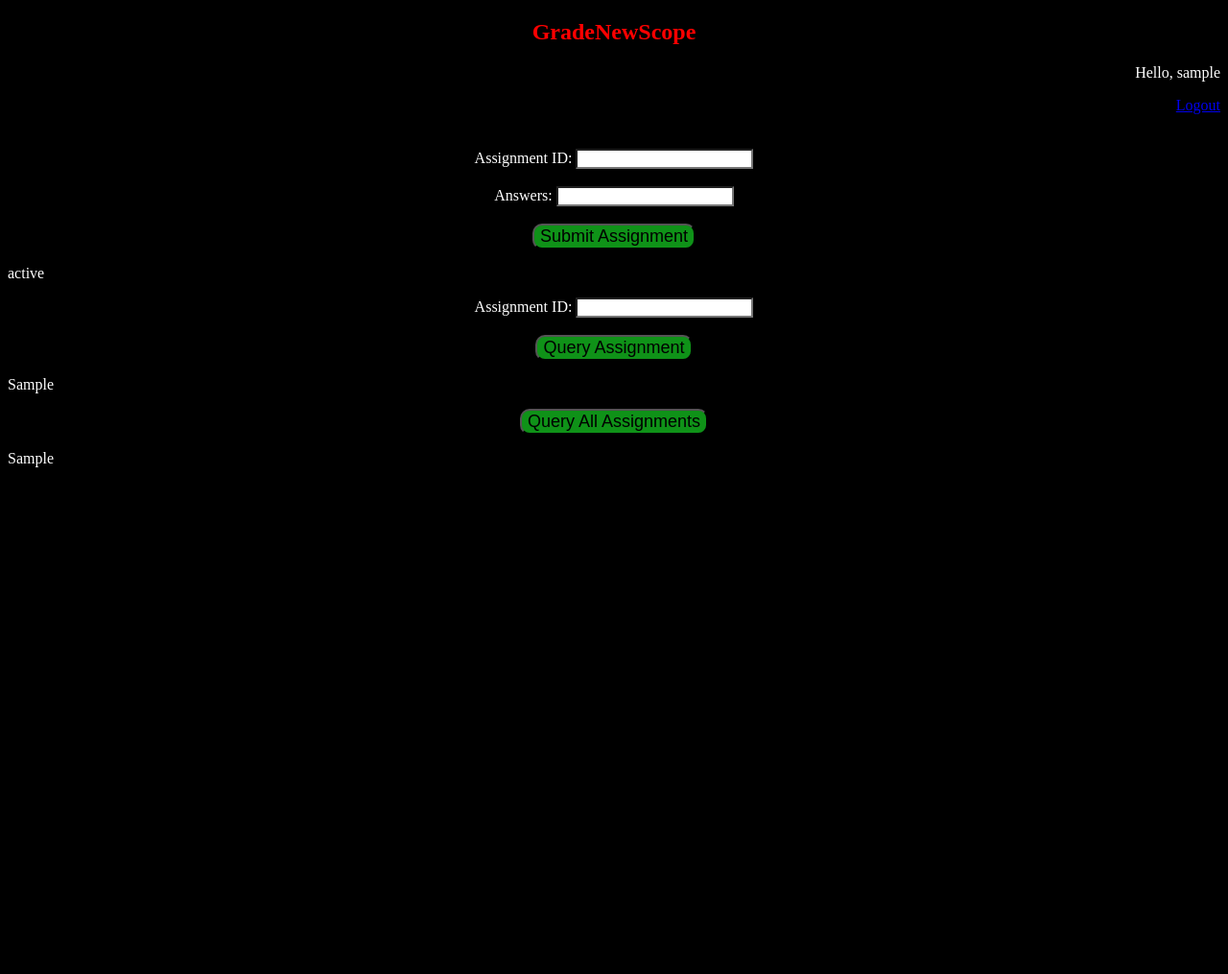
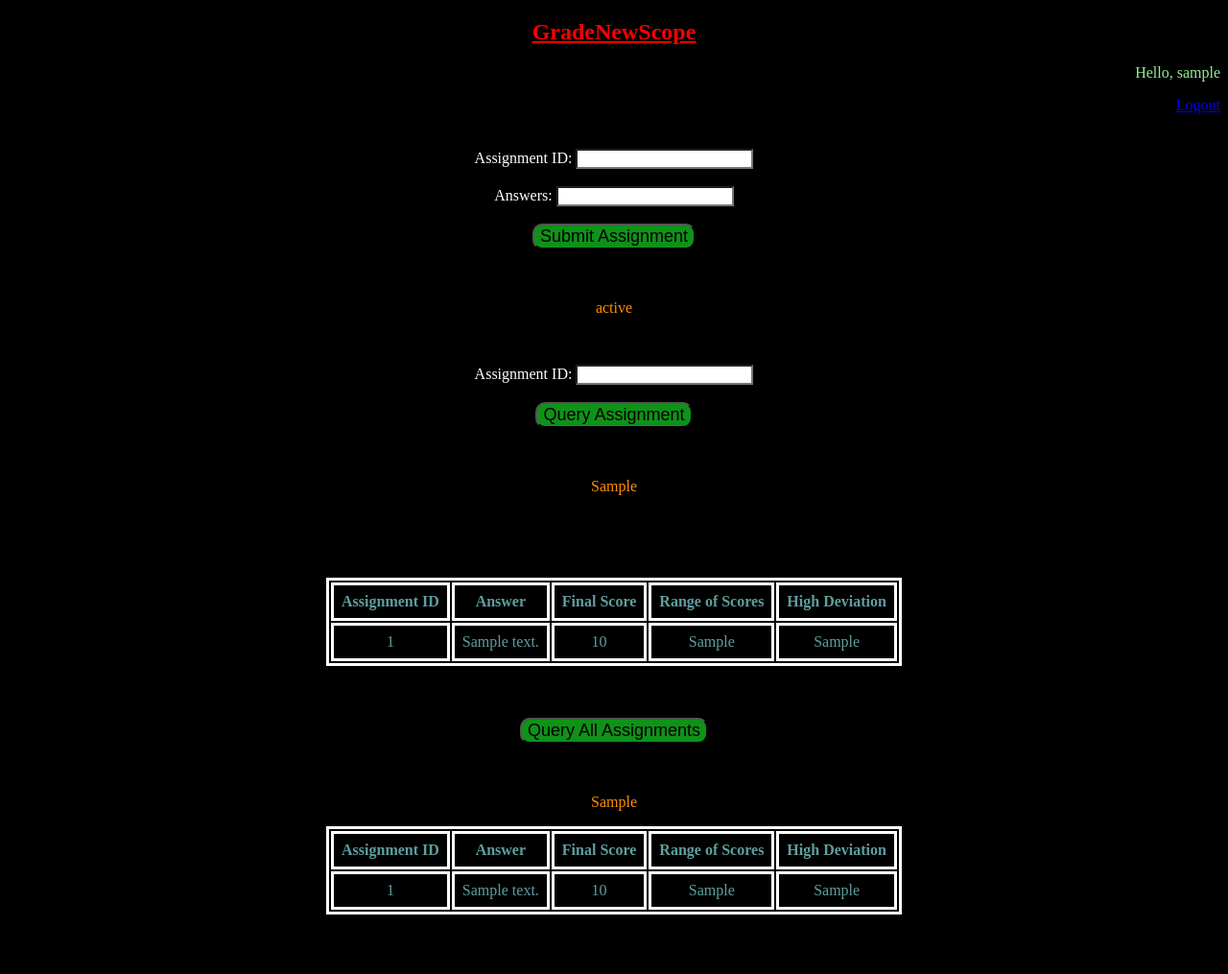
Before and after one commit to satyakinkohli/blockchain-final-project, a Flask app: template frontend/templates/student_homepage.html in a window 1280 px wide. Shown: the whole page at 96% size. Before the commit the page ends 487 px from the top, so only its background shows below. Run offline with Flask 2, Linux system fonts and the light colour scheme; the template is opened without the code that fills it: most values are stand-ins (such as "Sample title", 1, 10 or a date in 2020).

Commit message:
everything working

```diff
--- a/frontend/app.py
+++ b/frontend/app.py
@@ -8,6 +8,7 @@ from functools import wraps
 import json
 from numpy import var
 import utils
+import re
 
 ##### GLOBAL VARIABLES #####
 
@@ -48,7 +49,11 @@ adminEnrolled = False
 
 @app.route("/")
 def homepage():
-    return render_template("homepage.html")
+    if session.get('message'):
+        var = {'message': session['message']}
+        return render_template("homepage.html", **var)
+    else:
+        return render_template("homepage.html")
 
 
 # login_register_post() - begins the process of sign in or sign up
@@ -56,6 +61,7 @@ def homepage():
 def login_register_post():
     if request.form['welcomeuser'] == 'Sign In':
         if request.form['email'] in student_dict and student_dict[request.form['email']]['pwd'] == request.form['passwd']:
+            session.pop('message', None)
             session.pop('email', None)
             session['email'] = request.form['email']
             session.pop('uname', None)
@@ -63,20 +69,7 @@ def login_register_post():
             login_user(User(request.form['email']))
             return redirect(user_type(request.form['email']))
         elif request.form['email'] in teacher_dict and teacher_dict[request.form['email']]['pwd'] == request.form['passwd']:
-            session.pop('email', None)
-            session['email'] = request.form['email']
-            session.pop('uname', None)
-            session['uname'] = request.form['uname']
-            print("here")
-            login_user(User(request.form['email']))
-            print("here too")
-            return redirect(user_type(request.form['email']))
-        else:
-            flash('Incorrect email/password')
-            return redirect('/')
-    elif request.form['welcomeuser'] == 'Sign Up':
-        response = handle_setup(request.form)
-        if response == "success":
+            session.pop('message', None)
             session.pop('email', None)
             session['email'] = request.form['email']
             session.pop('uname', None)
@@ -84,7 +77,20 @@ def login_register_post():
             login_user(User(request.form['email']))
             return redirect(user_type(request.form['email']))
         else:
-            flash('Registration failed! You are already registered', 'error')
+            session['message'] = "Incorrect email/password"
+            return redirect('/')
+    elif request.form['welcomeuser'] == 'Sign Up':
+        response = handle_setup(request.form)
+        if response == "success":
+            session.pop('message', None)
+            session.pop('email', None)
+            session['email'] = request.form['email']
+            session.pop('uname', None)
+            session['uname'] = request.form['uname']
+            login_user(User(request.form['email']))
+            return redirect(user_type(request.form['email']))
+        else:
+            session['message'] = "Already registered or, wrong email format"
             return redirect('/')
     else:
         pass
@@ -108,7 +114,7 @@ def handle_setup(form_data):
     if (email in student_dict) or (len(student_dict) > 50):
         return "failure"
     # if teacher already exists OR if there are more than 5 teachers, fail
-    elif (email in teacher_dict) or (len(teacher_dict) > 5):
+    elif (email in teacher_dict) or (len(teacher_dict) >= 5):
         return "failure"
     # else assign the user a wallet
     else:
@@ -249,16 +255,17 @@ def student_home():
                 var['email'], assignment_id)
             if queryAssignmentResult is True:
                 var['queryAssignmentOutput'] = queryAssignmentOutput
+                print(queryAssignmentOutput)
             else:
                 var[
-                    'queryAssignmentOutput'] = "Failed to query the assignment. Either you have not submitted this assignment, or it has not been graded by enough (5) professors yet."
+                    'queryAssignmentOutputAlt'] = "Failed to query the assignment. Either you have not submitted this assignment, or it has not been graded by enough (5) professors yet."
         else:
             queryAllAssignmentsResult, queryAllAssignmentsOutput = fabric_queryAllAssignments(
                 var['email'])
             if queryAllAssignmentsResult is True:
                 var['queryAllAssignmentsOutput'] = queryAllAssignmentsOutput
             else:
-                var['queryAllAssignmentsOutput'] = "No assignment has been evaluated until now"
+                var['queryAllAssignmentsOutputAlt'] = "No assignment has been evaluated until now"
         return render_template('student_homepage.html', **var)
     else:
         return render_template('student_homepage.html', username=session['uname'], email=session['email'])
@@ -277,7 +284,7 @@ def teacher_home():
 
         if request.form['teacher_submit'] == 'Submit Grade':
             assignment_id = request.form['assignment_id']
-            student_id = request.form['student_id']
+            student_id = fixUserID(request.form['student_id'])
             teacher_grade = request.form['teacher_grade']
             submitScoreResult = fabric_submitScore(
                 rav['email'], student_id, assignment_id, teacher_grade)
@@ -289,9 +296,11 @@ def teacher_home():
         queryUngradedAssignmentResult, queryUngradedAssignmentOutput = fabric_queryUngradedAssignment(
             rav['email'])
         if queryUngradedAssignmentResult is True:
+            queryUngradedAssignmentOutput = modfifyUserID(
+                queryUngradedAssignmentOutput)
             rav['queryUngradedAssignmentOutput'] = queryUngradedAssignmentOutput
         else:
-            rav['queryUngradedAssignmentOutput'] = "There is no assignment for you to grade right now."
+            rav['queryUngradedAssignmentOutputAlt'] = "There is no assignment for you to grade right now."
 
         return render_template('teacher_homepage.html', **rav)
     else:
@@ -302,10 +311,33 @@ def teacher_home():
         queryUngradedAssignmentResult, queryUngradedAssignmentOutput = fabric_queryUngradedAssignment(
             ravtemp['email'])
         if queryUngradedAssignmentResult is True:
+            queryUngradedAssignmentOutput = modfifyUserID(
+                queryUngradedAssignmentOutput)
             ravtemp['queryUngradedAssignmentOutput'] = queryUngradedAssignmentOutput
         else:
             ravtemp['queryUngradedAssignmentOutput'] = "There is no assignment for you to grade right now."
         return render_template('teacher_homepage.html', **ravtemp)
+
+# making userID more intuitive to use
+def modfifyUserID(dictData):
+    for item in dictData:
+        userID = item['userID']
+        endOfEmail = userID.find('@student.com') + 12
+        userID_secondHalf = userID[endOfEmail:]
+        startOfEmail = len("x509::/OU=client+OU=org1+OU=department1/CN=")
+        userID_firstHalf = userID[:startOfEmail]
+        actualUserID = userID[startOfEmail:endOfEmail]
+        item['userID'] = actualUserID
+
+    return dictData
+
+
+# fixing userID to use it for the chaincode
+def fixUserID(userID):
+    userID_firstHalf = "x509::/OU=client+OU=org1+OU=department1/CN="
+    userID_secondHalf = "::/C=US/ST=California/L=San Francisco/O=org1.example.com/CN=ca.org1.example.com"
+    userID = userID_firstHalf + str(userID) + userID_secondHalf
+    return userID
 
 
 # student submits their assignment
@@ -344,7 +376,7 @@ def fabric_queryAssignment(email, assignment_id):
     if DEBUG:
         print(queryAssignmentOutput)
 
-    if queryAssignmentOutput[-10:] != "successful":
+    if queryAssignmentOutput == "None":
         return False, ""
     else:
         return True, format_queryAssignment(queryAssignmentOutput)
@@ -352,9 +384,17 @@ def fabric_queryAssignment(email, assignment_id):
 
 # formats the output of the student queryAssignment
 def format_queryAssignment(string):
-    newString = string[0:-18]
-    list_format = eval(newString)
-    return list_format[0]
+    string = string[:-19]
+    if string.find("true") != -1:
+        sindex = string.find("true")
+        lindex = sindex + 4
+        modString = string[:sindex] + "True" + string[lindex:]
+    else:
+        sindex = string.find("false")
+        lindex = sindex + 5
+        modString = string[:sindex] + "False" + string[lindex:]
+    dictFormat = eval(modString)
+    return dictFormat
 
 
 # student queries all their assignments
@@ -370,6 +410,8 @@ def fabric_queryAllAssignments(email):
     if DEBUG:
         print(queryAllAssignmentsOutput)
 
+    print(queryAllAssignmentsOutput)
+
     if queryAllAssignmentsOutput == "None":
         return False, ""
     else:
@@ -378,9 +420,15 @@ def fabric_queryAllAssignments(email):
 
 # formats the output of the student queryAllAssignments
 def format_queryAllAssignments(string):
-    newString = string[0: -19]
-    list_format = eval(newString)
-    return list_format
+    string = string[:-19]
+    trueResults = [_.start() for _ in re.finditer("true", string)]
+    for index in trueResults:
+        string = string[:index] + "True" + string[index+4:]
+    falseResults = [_.start() for _ in re.finditer("false", string)]
+    for index in falseResults:
+        string = string[:index] + "False" + string[index+5:]
+    listFormat = eval(string)
+    return listFormat
 
 
 # teacher submits an assignment score
--- a/frontend/templates/student_homepage.html
+++ b/frontend/templates/student_homepage.html
@@ -1,76 +1,204 @@
 <!DOCTYPE html>
 <html lang="en">
 	<head>
-    <meta charset="UTF-8">
-    <meta http-equiv="X-UA-Compatible" content="IE=edge">
-    <meta name="viewport" content="width=device-width, initial-scale=1.0">
+		<meta charset="UTF-8" />
+		<meta http-equiv="X-UA-Compatible" content="IE=edge" />
+		<meta name="viewport" content="width=device-width, initial-scale=1.0" />
+		<style>
+			table {
+				border: 3px solid white;
+			}
+
+			th, td {
+                border: 3px solid white;
+                padding: 8px;
+            }
+
+			.centerTable {
+				margin-left: auto;
+				margin-right: auto;
+			}
+		</style>
 		<title>Student Homepage</title>
 	</head>
-<body style="background-color: black; color: white;">
-
-    <h2 style="color:red; text-align: center;" > GradeNewScope </h2>
+	<body style="background-color: black; color: white">
+		<h2 style="color: red; text-align: center"><u>GradeNewScope</u></h2>
 		<div>
-        <p style= "text-align:right">Hello, {{username}} </p>
+			<p style="text-align: right; color: lightgreen">Hello, {{username}}</p>
 		</div>
 
-    <div>
+		<div style="color: cyan">
+			<a href="/" style="float: right">
+				<form action="/logout" method="post">Logout</form>
+			</a>
+			<br /><br /><br />
+		</div>
 
-        <a href="/" style="float:right">
-            <form action="/logout" method="post">
-                Logout
+		<div style="text-align: center">
+			<form
+				action="/student_home"
+				id="submit_answer"
+				name="submit_answer"
+				method="post"
+			>
+				<input
+					type="hidden"
+					id="student_id"
+					name="student_id"
+					value="{{email}}"
+				/>
+				<label for="assignmentID">Assignment ID:</label>
+				<input
+					style="border-radius: 0px"
+					type="text"
+					id="assignment_id"
+					name="assignment_id"
+				/><br /><br />
+				<label for="studentAnswer">Answers:</label>
+				<input
+					style="border-radius: 0px"
+					type="text"
+					id="assignment_content"
+					name="assignment_content"
+				/><br /><br />
+				<input
+					style="
+						border-radius: 10px;
+						font-size: large;
+						background-color: rgb(15, 146, 24);
+					"
+					type="submit"
+					name="student_submit"
+					value="Submit Assignment"
+				/>
 			</form>
-        </a>
-    </p>
-    </div>
-    <br>
-    <br>
-    <br>
-    <div style="text-align: center">
-        <form action="/student_home" id="submit_answer" name="submit_answer" method="post">
-            <input type="hidden" id="student_id" name="student_id" value="{{email}}">
-            <label for="assignmentID">Assignment ID:</label>
-            <input style="border-radius: 0px;" type="text" id="assignment_id" name="assignment_id" /><br /><br />
-            <label for="studentAnswer">Answers:</label>
-            <input style="border-radius: 0px;" type="text" id="assignment_content" name="assignment_content" /><br /><br />
-            <input style="border-radius: 10px; font-size: large; background-color:rgb(15, 146, 24);"
-            type="submit" name="student_submit" value="Submit Assignment" />
-        </form>
+			<br /><br />
 		</div>
 
 		{% if submit_assignment_status %}
-    <div>
+		<div style="text-align: center; color: darkorange; margin-bottom: 50px">
 			<p>{{submit_assignment_status}}</p>
 		</div>
 		{% endif %}
 
 		<div style="text-align: center">
-        <form action="/student_home" id="query_assignment" name="query_assignment" method="post">
-            <input type="hidden" id="student_id" name="student_id" value="{{email}}">
+			<form
+				action="/student_home"
+				id="query_assignment"
+				name="query_assignment"
+				method="post"
+			>
+				<input
+					type="hidden"
+					id="student_id"
+					name="student_id"
+					value="{{email}}"
+				/>
 				<label for="assignmentID">Assignment ID:</label>
-            <input style="border-radius: 0px;" type="text" id="assignment_id" name="assignment_id" /><br /><br />
-            <input style="border-radius: 10px; font-size: large; background-color:rgb(15, 146, 24);"
-            type="submit" name="student_submit" value="Query Assignment" />
+				<input
+					style="border-radius: 0px"
+					type="text"
+					id="assignment_id"
+					name="assignment_id"
+				/><br /><br />
+				<input
+					style="
+						border-radius: 10px;
+						font-size: large;
+						background-color: rgb(15, 146, 24);
+					"
+					type="submit"
+					name="student_submit"
+					value="Query Assignment"
+				/>
 			</form>
+			<br /><br />
 		</div>
 
-    {% if queryAssignmentOutput %}
-    <div>
-        <p>{{queryAssignmentOutput}}</p>
+		{% if queryAssignmentOutputAlt %}
+		<div style="text-align: center; color: darkorange; margin-bottom: 50px">
+			<p>{{queryAssignmentOutputAlt}}</p>
 		</div>
+		<br /><br />
+		{% endif %} {% if queryAssignmentOutput %}
+		<div style="text-align: center">
+			<div style="text-align: center; color: cadetblue">
+				<table class="centerTable">
+					<tr>
+						<th>Assignment ID</th>
+						<th>Answer</th>
+						<th>Final Score</th>
+						<th>Range of Scores</th>
+						<th>High Deviation</th>
+					</tr>
+					<tr>
+						<td>{{queryAssignmentOutput['assignment_id']}}</td>
+						<td>{{queryAssignmentOutput['assignment_content']}}</td>
+						<td>{{queryAssignmentOutput['final_score']}}</td>
+						<td>{{queryAssignmentOutput['range_of_scores']}}</td>
+						<td>{{queryAssignmentOutput['high_deviation']}}</td>
+					</tr>
+				</table>
+			</div>
+		</div>
+		<br /><br /><br />
 		{% endif %}
 
 		<div style="text-align: center">
-        <form action="/student_home" id="query_all_assignments" name="query_all_assignments" method="post">
-            <input type="hidden" id="student_id" name="student_id" value="{{email}}">
-            <input style="border-radius: 10px; font-size: large; background-color:rgb(15, 146, 24);"
-            type="submit" name="student_submit" value="Query All Assignments" />
+			<form
+				action="/student_home"
+				id="query_all_assignments"
+				name="query_all_assignments"
+				method="post"
+			>
+				<input
+					type="hidden"
+					id="student_id"
+					name="student_id"
+					value="{{email}}"
+				/>
+				<input
+					style="
+						border-radius: 10px;
+						font-size: large;
+						background-color: rgb(15, 146, 24);
+					"
+					type="submit"
+					name="student_submit"
+					value="Query All Assignments"
+				/>
 			</form>
+			<br /><br />
 		</div>
 
-    {% if queryAllAssignmentsOutput %}
-    <div>
-        <p>{{queryAllAssignmentsOutput}}</p>
+		{% if queryAllAssignmentsOutputAlt %}
+		<div style="text-align: center; color: darkorange">
+			<p>{{queryAllAssignmentsOutputAlt}}</p>
 		</div>
+		{% endif %} {% if queryAllAssignmentsOutput %}
+		<div style="text-align: center">
+			<div style="text-align: center; color: cadetblue">
+				<table class="centerTable">
+					<tr>
+						<th>Assignment ID</th>
+						<th>Answer</th>
+						<th>Final Score</th>
+						<th>Range of Scores</th>
+						<th>High Deviation</th>
+					</tr>
+					{% for item in queryAllAssignmentsOutput %}
+					<tr>
+						<td>{{item['assignment_id']}}</td>
+						<td>{{item['assignment_content']}}</td>
+						<td>{{item['final_score']}}</td>
+						<td>{{item['range_of_scores']}}</td>
+						<td>{{item['high_deviation']}}</td>
+					</tr>
+					{% endfor %}
+				</table>
+			</div>
+		</div>
+		<br /><br /><br />
 		{% endif %}
 	</body>
 </html>
```
Also changed, not shown: frontend/format-query.py (+45 -15 lines), frontend/templates/homepage.html (+12 -15 lines), frontend/templates/teacher_homepage.html (+102 -29 lines), 2 other files. Lines whose indentation alone changed are shown as unchanged.
